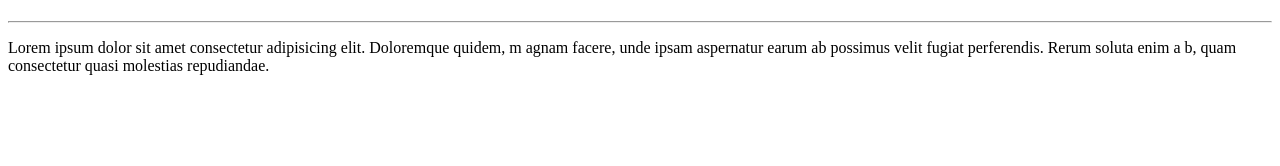
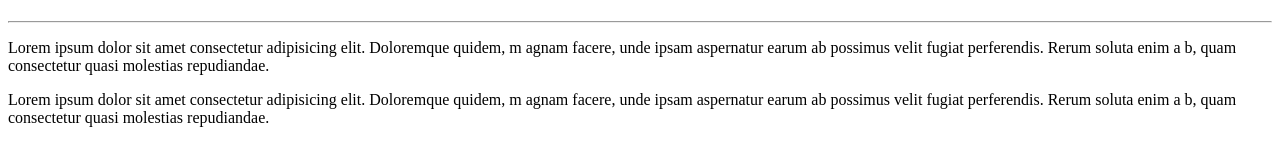
Before and after one commit to ThiagoChumoski/OlaMundo, a plain HTML site: page SiteExemplo/index.html in a window 1280 px wide. Drawn offline with Linux system fonts and the light colour scheme.

Commit message:
Adicionei um paragrafo

```diff
--- a/SiteExemplo/index.html
+++ b/SiteExemplo/index.html
@@ -16,5 +16,12 @@
         b, quam consectetur quasi molestias repudiandae.
     </p>
 
+     <p>
+        Lorem ipsum dolor sit amet consectetur adipisicing elit. Doloremque quidem, m
+        agnam facere, unde ipsam aspernatur earum ab possimus velit
+         fugiat perferendis. Rerum soluta enim a
+        b, quam consectetur quasi molestias repudiandae.
+    </p>
+
 </body>
 </html>
```
